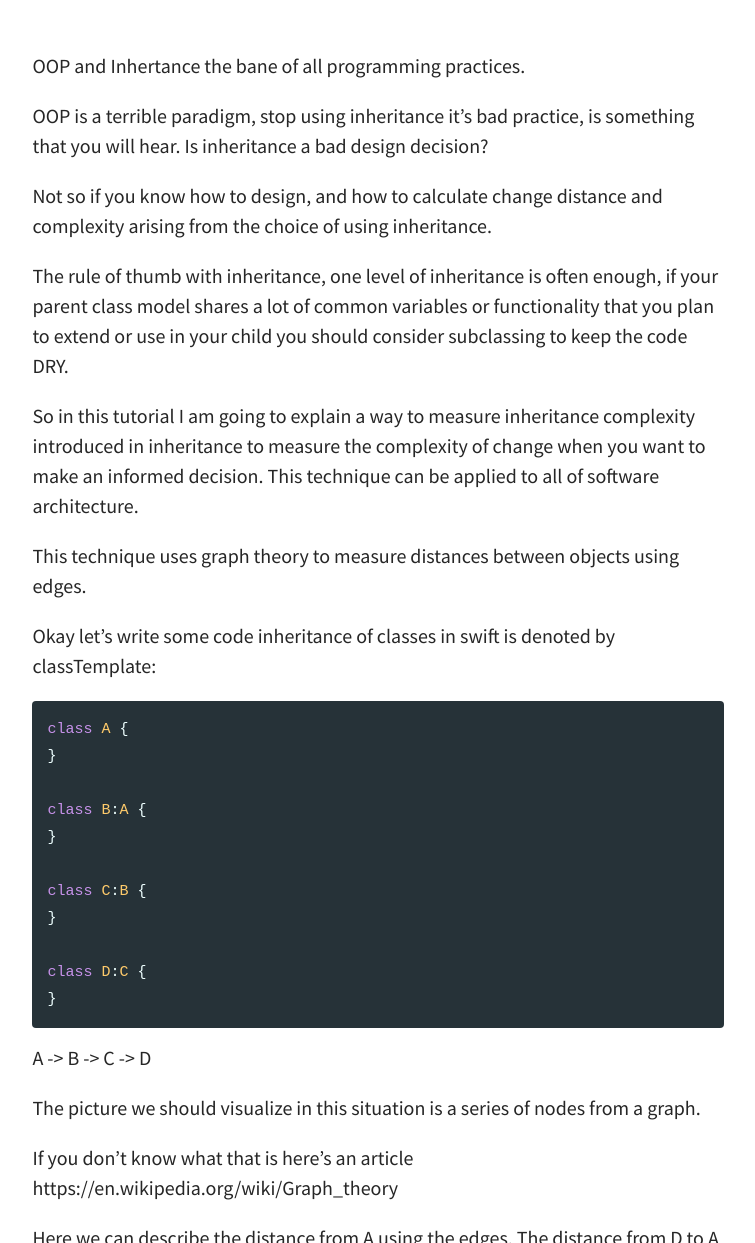
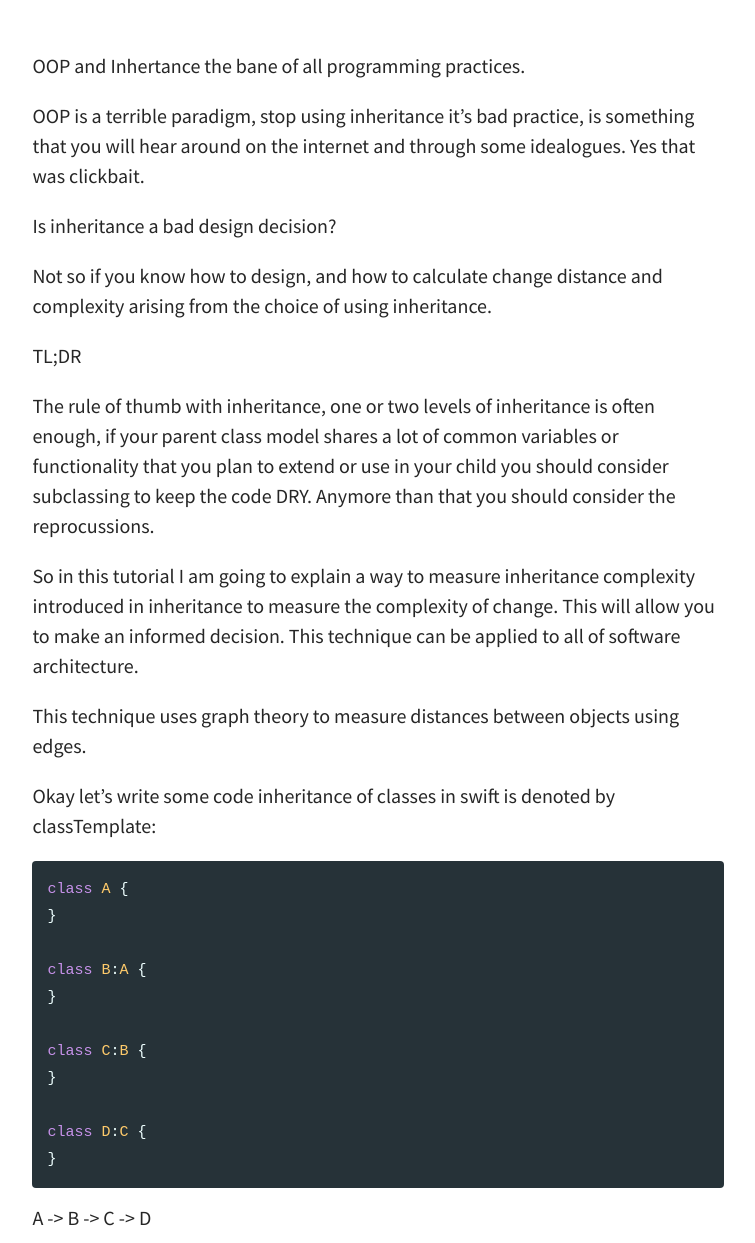
Before and after one commit to ArEnSc/arensc.github.io, a Jekyll site: the page built from _posts/2020-05-18-Inheritance-is-bad-stop-using-it.md, in a window 1280 px wide and 1400 px high, scrolled down 223 px. Shown: the part 157-1400 px from the top of the window, without its empty margins (262-1017 px from the left). Built offline with Jekyll 4.4.1, drawn with Linux system fonts in a browser that asks for light colours; some of the changed text lies outside the part shown.

Commit message:
Edited the article

````diff
--- a/_posts/2020-05-18-Inheritance-is-bad-stop-using-it.md
+++ b/_posts/2020-05-18-Inheritance-is-bad-stop-using-it.md
@@ -11,13 +11,17 @@
 
 <!--more-->
 
-OOP is a terrible paradigm, stop using inheritance it’s bad practice, is something that you will hear. Is inheritance a bad design decision?
+OOP is a terrible paradigm, stop using inheritance it’s bad practice, is something that you will hear around on the internet and through some idealogues. Yes that was clickbait.
+
+Is inheritance a bad design decision?
 
 Not so if you know how to design, and how to calculate change distance and complexity arising from the choice of using inheritance.
 
-The rule of thumb with inheritance, one level of inheritance is often enough, if your parent class model shares a lot of common variables or functionality that you plan to extend or use in your child you should consider subclassing to keep the code DRY.
+TL;DR
 
-So in this tutorial I am going to explain a way to measure inheritance complexity introduced in inheritance to measure the complexity of change when you want to make an informed decision. This technique can be applied to all of software architecture.
+The rule of thumb with inheritance, one or two levels of inheritance is often enough, if your parent class model shares a lot of common variables or functionality that you plan to extend or use in your child you should consider subclassing to keep the code DRY. Anymore than that you should consider the reprocussions.
+
+So in this tutorial I am going to explain a way to measure inheritance complexity introduced in inheritance to measure the complexity of change. This will allow you to make an informed decision. This technique can be applied to all of software architecture.
 
 This technique uses graph theory to measure distances between objects using edges.
 
@@ -49,9 +53,10 @@
 The distance from C to A is 2
 The distance from B to A is 1
 
-More over many other combinations when we speak from the perspective of other objects, but here let's just look at A.
+More over many other combinations when we speak from the perspective of other objects, but here we just take a look at A.
 
-Previously we discussed depth distance from A to D, how about the breath?
+Previously we discussed depth distance from A to D, how about the breath ?
+or how about we just subclass from A?
 
 ```swift
 
@@ -71,8 +76,7 @@
 
 ```
 
-
-Where the distance between A and CBD are one, but the width or breadth of A is 3
+Here the distance between A and CBD is 1, but the width or breadth of A is 3 does that have an impact in change? if so whos perspective ? now lets cut into this a bit deeper. (Excercise left to the reader after completing the article)
 
 Since we are putting the graphical abstraction over OOP code we have a way to measure the change distance if we were to change functions or variables in A’s design.
 
@@ -97,7 +101,6 @@
 }
 
 ```
-
 
 Let's go back to the first example and
 add a variable to class A and a function func Hello() -> String that returns a string
@@ -138,7 +141,20 @@
 }
 ```
 
-If we take a look at the graph, we know that we have to change 4 functions 1 variable and have them behave in their original manner. If we were to want to remove A completely. The change distance on this design is quite high. This is due to the dependencies created by inheritance. When we design using inheritance we should take this into consideration. That is over time people can use.
+If we take a look at the graph, we know that we have to change 4 functions 1 variable and have them behave in their original manner.
 
+If we were to want to remove A completely.
+The change distance on this artifical design is quite high.
+This is due to the potiential dependencies created by inheritance.
+
+When we design using inheritance we should take this into consideration.
+
+When we design we should consider that there is an extra dimension time and how other people would interact with your design.
+
+That is over time people can extend upon your work making it unlikely you can easily change the base implementation without a lot of maintence.
 
 ![Figure](/assets/img/graph.jpg)
+
+Unmistakably we would do this with deprecation.
+
+Note: I didn't cover the specfics of having a public variable and how that would also add to the complexity.
````
